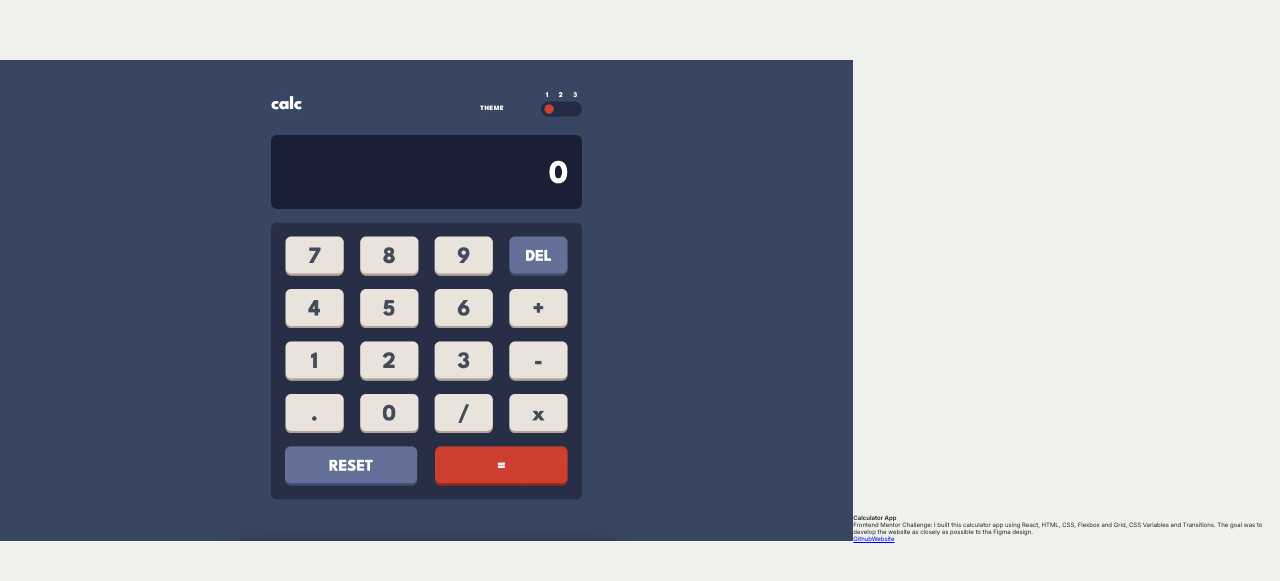
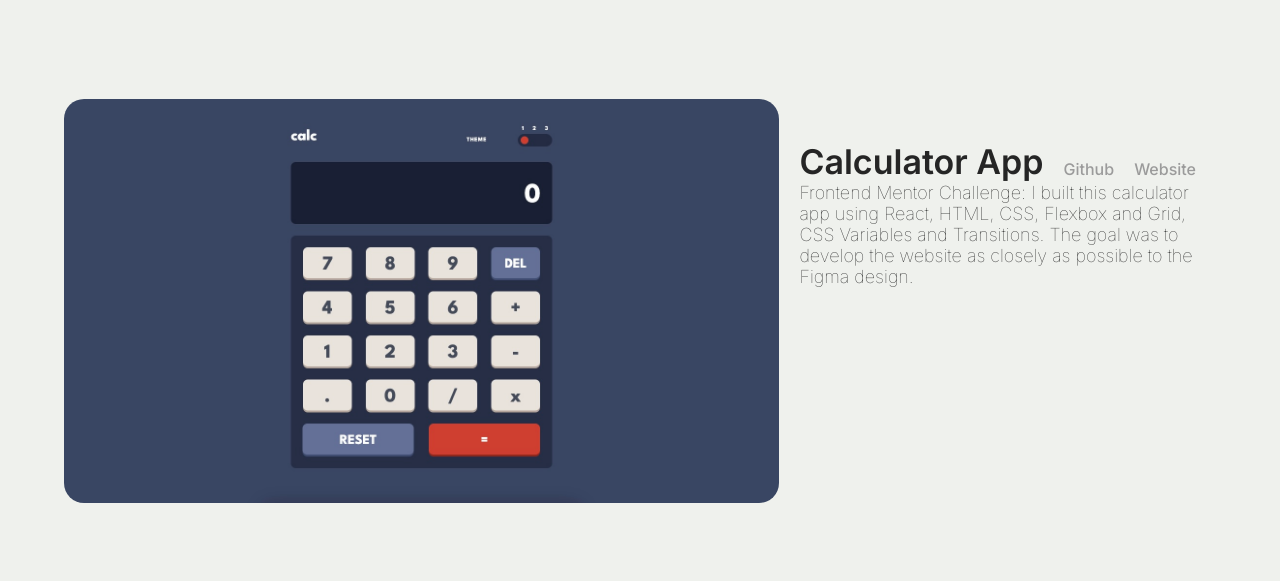
Before and after one commit to t-minini/my-website-v3, a React (Create React App) app: page / in a window 1280 px wide. Shown: the part 2499-3080 px from the top of the page. Built offline with nearby package versions, Linux system fonts and the light colour scheme; a web font is replaced by a local one.

Commit message:
projects animated nearly finished

```diff
--- a/src/components/navbar/Navbar.jsx
+++ b/src/components/navbar/Navbar.jsx
@@ -27,7 +27,7 @@ export function Navbar() {
         <Link
           to="about"
           spy={true}
-          smooth={true}
+          // smooth={true}
           activeClass={style.navbar__active}
           className={`hoverable ${isHovered ? style.hovered : ''}`}
         >
@@ -36,7 +36,7 @@ export function Navbar() {
         <Link
           to="skills"
           spy={true}
-          smooth={true}
+          // smooth={true}
           activeClass={style.navbar__active}
           className={`hoverable ${isHovered ? style.hovered : ''}`}
         >
@@ -45,7 +45,7 @@ export function Navbar() {
         <Link
           to="projects"
           spy={true}
-          smooth={true}
+          // smooth={true}
           activeClass={style.navbar__active}
           className={`hoverable ${isHovered ? style.hovered : ''}`}
         >
@@ -54,7 +54,7 @@ export function Navbar() {
         <Link
           to="contact"
           spy={true}
-          smooth={true}
+          // smooth={true}
           activeClass={style.navbar__active}
           className={`hoverable ${isHovered ? style.hovered : ''}`}
         >
--- a/src/components/projects-animated/ProjectsAnimated.jsx
+++ b/src/components/projects-animated/ProjectsAnimated.jsx
@@ -84,19 +84,19 @@ const Single = ({ item }) => {
 
   const { scrollYProgress } = useScroll({
     target: ref,
+    // offset: ['start start', 'end start'],
   });
-  const y = useTransform(scrollYProgress, [0, 1], [-300, 300]);
+  const y = useTransform(scrollYProgress, [0, 1], [-200, 200]);
   return (
-    <section ref={ref}>
+    <section>
       <div className={style.container}>
         <div className={style.wrapper}>
-          <div className={style.imageContainer}>
+          <div className={style.imageContainer} ref={ref}>
             <img src={item.img} alt="" />
           </div>
-          <motion.div className={style.textContainer} >
-            <h2>{item.project}</h2>
-            <p>{item.description}</p>
-            <div className={style.linksContainer}>
+          <motion.div className={style.textContainer} style={{ y }}>
+            <div className={style.topWrapper}>
+              <h2>{item.project}</h2>
               <a href={item.github} target={'_blank'} rel="noreferrer">
                 Github
               </a>
@@ -104,6 +104,7 @@ const Single = ({ item }) => {
                 Website
               </a>
             </div>
+            <p>{item.description}</p>
           </motion.div>
         </div>
       </div>
@@ -112,7 +113,7 @@ const Single = ({ item }) => {
 };
 export function ProjectsAnimated() {
   return (
-    <div className={style.portfolio} id='projects'>
+    <div className={style.portfolio} id="projects">
       {items.toReversed().map((item) => (
         <Single item={item} key={item.id} />
       ))}
--- a/src/components/projects-animated/ProjectsAnimated.module.css
+++ b/src/components/projects-animated/ProjectsAnimated.module.css
@@ -1,6 +1,5 @@
 .portfolio {
-  height: fit-content;
-  /* width: 100vw; */
+  /* height: fit-content; */
   background-color: var(--gray-lighter);
 }
 
@@ -8,27 +7,25 @@
   display: flex;
   align-items: center;
   justify-content: center;
-  /* width: 100%; */
-  /* height: 100%; */
   height: 100vh;
+  overflow: hidden;
 }
+
 .wrapper {
-  max-width: 1366px;
-  /* height: 100%; */
-  margin: auto;
+  /* max-width: 1366px; */
+  /* margin: auto; */
+  padding: 5%;
   display: flex;
-  /* gap: 50px; */
-  /* align-items: center; */
-  /* justify-content: center; */
+  /* min-height: 80%; */
 }
 
 .imageContainer {
   flex: 2;
-  /* align-items: center; */
-  /* justify-content: center; */
-  height: 50%;
+  padding-right: 2rem;
 }
+
 .imageContainer img {
+  border-radius: 2rem;
   height: 100%;
   width: 100%;
   object-fit: cover;
@@ -39,5 +36,36 @@
   display: flex;
   flex-direction: column;
   align-items: flex-start;
-  justify-content: flex-end;
+  justify-content: center;
 }
+
+.topWrapper {
+  display: grid;
+  grid-template-columns: repeat(4, 1fr);
+  align-items: flex-end;
+}
+
+.topWrapper h2 {
+  font-size: 3.4rem;
+  width: max-content;
+  padding-right: 2rem;
+}
+
+.topWrapper a {
+  font-size: 1.6rem;
+  font-weight: var(--medium-500);
+  color: var(--gray-darker);
+  padding-right: 2rem;
+  padding-bottom: 0.3rem;
+  text-decoration: none;
+}
+
+.topWrapper a:hover {
+  color: var(--orange);
+  transition: color 0.5s ease-in-out;
+}
+
+.textContainer p {
+  font-size: 1.8rem;
+  font-weight: var(--thin-100);
+}
--- a/src/components/projects/Projects.module.css
+++ b/src/components/projects/Projects.module.css
@@ -45,7 +45,7 @@
 .projects__img img {
   width: 100%;
   height: 100%;
-  transition: transform 1s ease;
+  /* transition: transform 1s ease; */
   object-fit: cover;
 }
 
```
